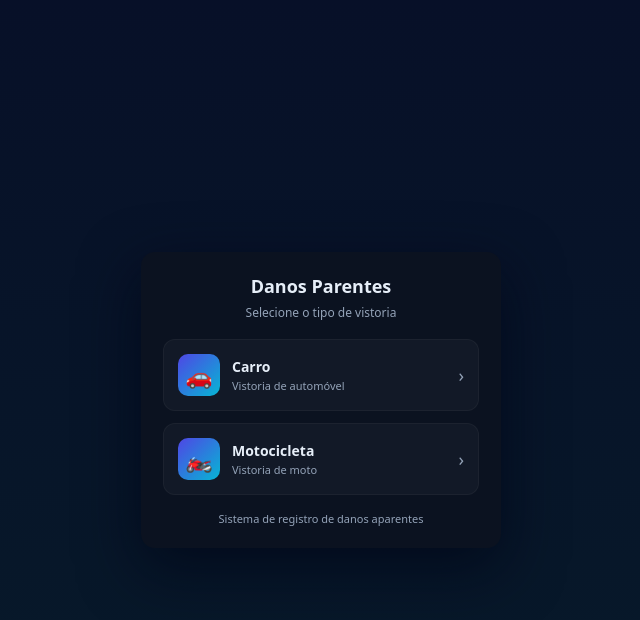
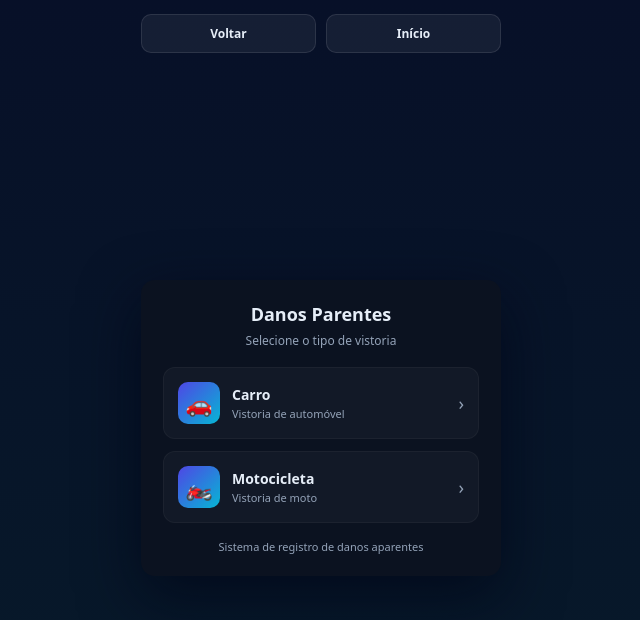
Before and after one commit to nenzinhu/3em1PMRV, a plain HTML site: page danos/index.html in a window 1280 px wide. Shown: the whole page, without its empty margins (319-959 px from the left). Drawn offline with Linux system fonts and the light colour scheme.

Commit message:
Adiciona botões de Voltar e Início nas abas de danos

```diff
--- a/danos/index.html
+++ b/danos/index.html
@@ -26,6 +26,36 @@
       align-items:center;
       justify-content:center;
       padding:16px;
+      padding-top:72px;
+    }
+
+    .page-nav{
+      position:fixed;
+      top:14px;
+      left:50%;
+      transform:translateX(-50%);
+      width:min(360px, calc(100% - 24px));
+      display:flex;
+      gap:10px;
+      z-index:10;
+    }
+
+    .nav-btn{
+      flex:1;
+      border-radius:10px;
+      padding:10px 12px;
+      text-align:center;
+      text-decoration:none;
+      color:#e6eef8;
+      background:rgba(255,255,255,0.06);
+      border:1px solid rgba(255,255,255,0.10);
+      font-size:12px;
+      font-weight:800;
+      transition:transform .12s ease, background .12s ease;
+    }
+    .nav-btn:hover{
+      transform:translateY(-2px);
+      background:rgba(255,255,255,0.10);
     }
 
     .box{
@@ -118,6 +148,11 @@
 </head>
 
 <body>
+  <div class="page-nav">
+    <a class="nav-btn" href="javascript:history.back()">Voltar</a>
+    <a class="nav-btn" href="../index.html">Início</a>
+  </div>
+
   <div class="box">
     <h1>Danos Parentes</h1>
     <p>Selecione o tipo de vistoria</p>
```
Also changed, not shown: danos/carro/index.html (+27 -0 lines), danos/motocicleta/index.html (+27 -0 lines).
